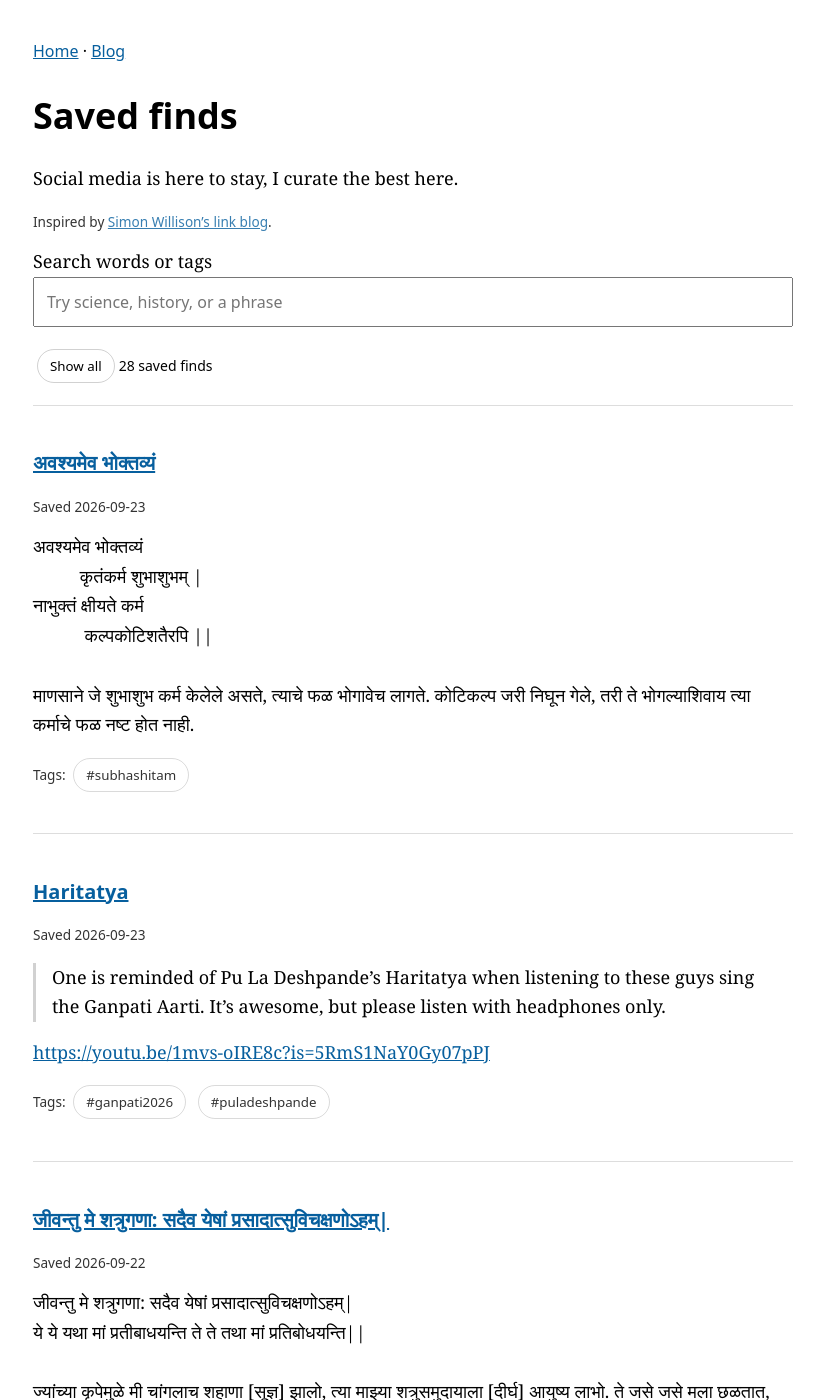
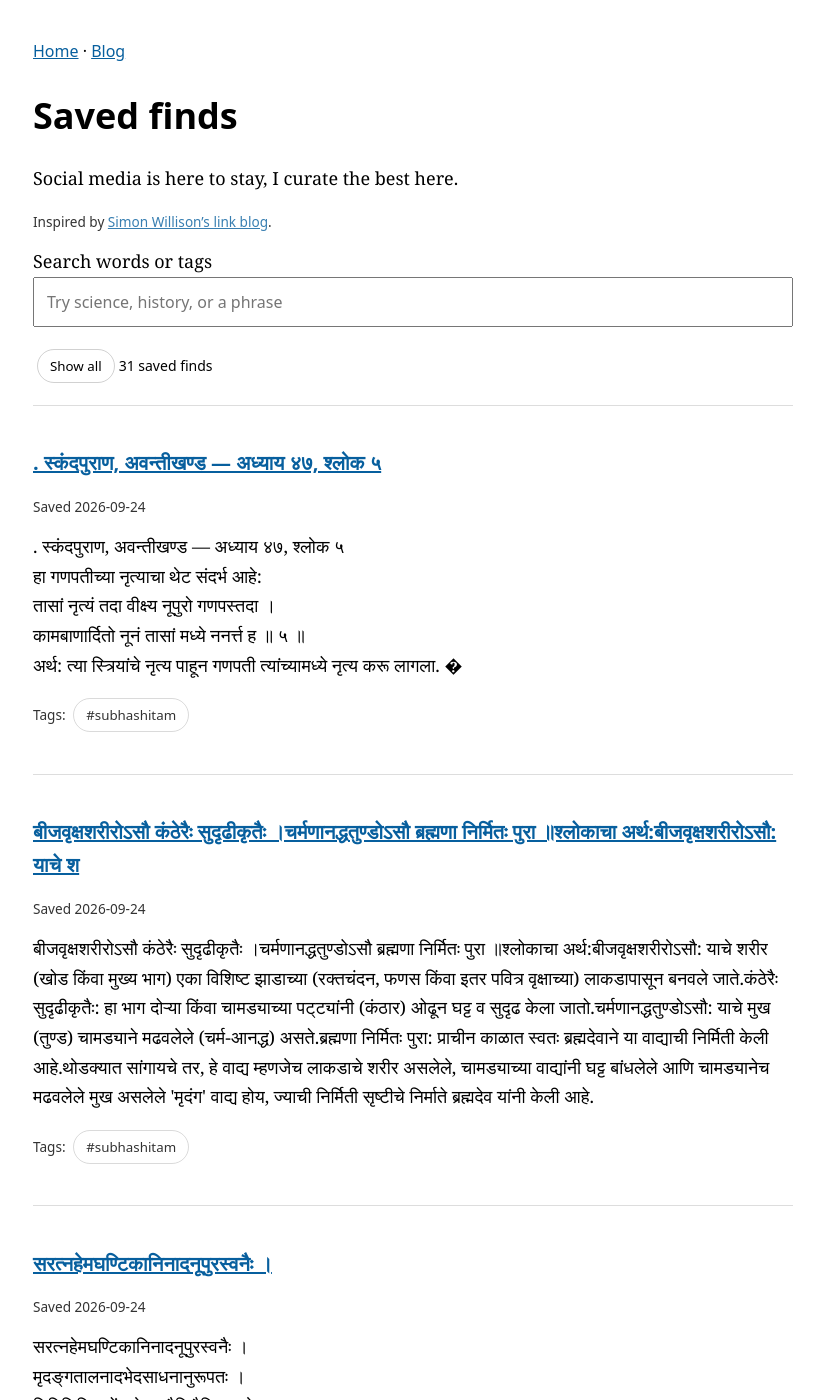
Before and after one commit to PriyaranjanMarathe/priyaranjanmarathe.github.io, a Jekyll site: the page docs/finds/index.html, which Jekyll copies as it is, in a window 1280 px wide and 1400 px high. Shown: the whole window, without its empty margins (227-1051 px from the left). Built offline with Jekyll 4.4.1, drawn with Linux system fonts in a browser that asks for light colours; some of the changed text lies outside the part shown.

Commit message:
Save selected WhatsApp finds

```diff
--- a/docs/finds/import-state.json
+++ b/docs/finds/import-state.json
@@ -1 +1 @@
-{"cursor": 1790225597323, "retry_commands": []}
+{"cursor": 1790244120611, "retry_commands": []}
--- a/docs/finds/index.html
+++ b/docs/finds/index.html
@@ -4,7 +4,27 @@
 <nav><a href="/">Home</a> · <a href="/blog/">Blog</a></nav><h1>Saved finds</h1>
 <p>Social media is here to stay, I curate the best here.</p>
 <p class="meta">Inspired by <a href="https://simonwillison.net/2024/Dec/22/link-blog/">Simon Willison’s link blog</a>.</p>
-<label for="search">Search words or tags</label><input id="search" type="search" placeholder="Try science, history, or a phrase"><p><button id="clear">Show all</button><span id="count" role="status"></span></p><main><article id="3c650327e2e0f909a89d4b8a" data-tags="[&quot;subhashitam&quot;]">
+<label for="search">Search words or tags</label><input id="search" type="search" placeholder="Try science, history, or a phrase"><p><button id="clear">Show all</button><span id="count" role="status"></span></p><main><article id="ff71453b367e68b8320d9d66" data-tags="[&quot;subhashitam&quot;]">
+<h2><a href="#ff71453b367e68b8320d9d66">. स्कंदपुराण, अवन्तीखण्ड — अध्याय ४७, श्लोक ५</a></h2>
+<p class="meta">Saved 2026-09-24</p>
+<div class="body">. स्कंदपुराण, अवन्तीखण्ड — अध्याय ४७, श्लोक ५
+हा गणपतीच्या नृत्याचा थेट संदर्भ आहे:
+तासां नृत्यं तदा वीक्ष्य नूपुरो गणपस्तदा ।
+कामबाणार्दितो नूनं तासां मध्ये ननर्त्त ह ॥ ५ ॥
+अर्थ: त्या स्त्रियांचे नृत्य पाहून गणपती त्यांच्यामध्ये नृत्य करू लागला. �</div>
+<p class="meta">Tags: <button class="tag" data-tag="subhashitam">#subhashitam</button></p></article><article id="75110bbc60ee3800d516af83" data-tags="[&quot;subhashitam&quot;]">
+<h2><a href="#75110bbc60ee3800d516af83">बीजवृक्षशरीरोऽसौ कंठेरैः सुदृढीकृतैः ।चर्मणानद्धतुण्डोऽसौ ब्रह्मणा निर्मितः पुरा ॥श्लोकाचा अर्थ:बीजवृक्षशरीरोऽसौ: याचे श</a></h2>
+<p class="meta">Saved 2026-09-24</p>
+<div class="body">बीजवृक्षशरीरोऽसौ कंठेरैः सुदृढीकृतैः ।चर्मणानद्धतुण्डोऽसौ ब्रह्मणा निर्मितः पुरा ॥श्लोकाचा अर्थ:बीजवृक्षशरीरोऽसौ: याचे शरीर (खोड किंवा मुख्य भाग) एका विशिष्ट झाडाच्या (रक्तचंदन, फणस किंवा इतर पवित्र वृक्षाच्या) लाकडापासून बनवले जाते.कंठेरैः सुदृढीकृतैः: हा भाग दोऱ्या किंवा चामड्याच्या पट्ट्यांनी (कंठार) ओढून घट्ट व सुदृढ केला जातो.चर्मणानद्धतुण्डोऽसौ: याचे मुख (तुण्ड) चामड्याने मढवलेले (चर्म-आनद्ध) असते.ब्रह्मणा निर्मितः पुरा: प्राचीन काळात स्वतः ब्रह्मदेवाने या वाद्याची निर्मिती केली आहे.थोडक्यात सांगायचे तर, हे वाद्य म्हणजेच लाकडाचे शरीर असलेले, चामड्याच्या वाद्यांनी घट्ट बांधलेले आणि चामड्यानेच मढवलेले मुख असलेले &#x27;मृदंग&#x27; वाद्य होय, ज्याची निर्मिती सृष्टीचे निर्माते ब्रह्मदेव यांनी केली आहे.</div>
+<p class="meta">Tags: <button class="tag" data-tag="subhashitam">#subhashitam</button></p></article><article id="7c75645951c5ece58429f075" data-tags="[&quot;subhashitam&quot;]">
+<h2><a href="#7c75645951c5ece58429f075">सरत्नहेमघण्टिकानिनादनूपुरस्वनैः ।</a></h2>
+<p class="meta">Saved 2026-09-24</p>
+<div class="body">सरत्नहेमघण्टिकानिनादनूपुरस्वनैः ।
+मृदङ्गतालनादभेदसाधनानुरूपतः ।
+धिमिद्धिमित्तथोंगथोङ्गथैयिथैयिशब्दतो
+विनायकः शशाङ्कशेखरः प्रहृष्य नृत्यति ॥ ५ ॥
+अर्थ: रत्नजडित घंटा व नूपुरांच्या नादासह मृदंग आणि ताल यांच्या नादाच्या अनुरूप गणेश नृत्य करतो.</div>
+<p class="meta">Tags: <button class="tag" data-tag="subhashitam">#subhashitam</button></p></article><article id="3c650327e2e0f909a89d4b8a" data-tags="[&quot;subhashitam&quot;]">
 <h2><a href="#3c650327e2e0f909a89d4b8a">अवश्यमेव भोक्तव्यं</a></h2>
 <p class="meta">Saved 2026-09-23</p>
 <div class="body">अवश्यमेव भोक्तव्यं
```
Also changed, not shown: docs/finds/finds.json (+48 -0 lines).
